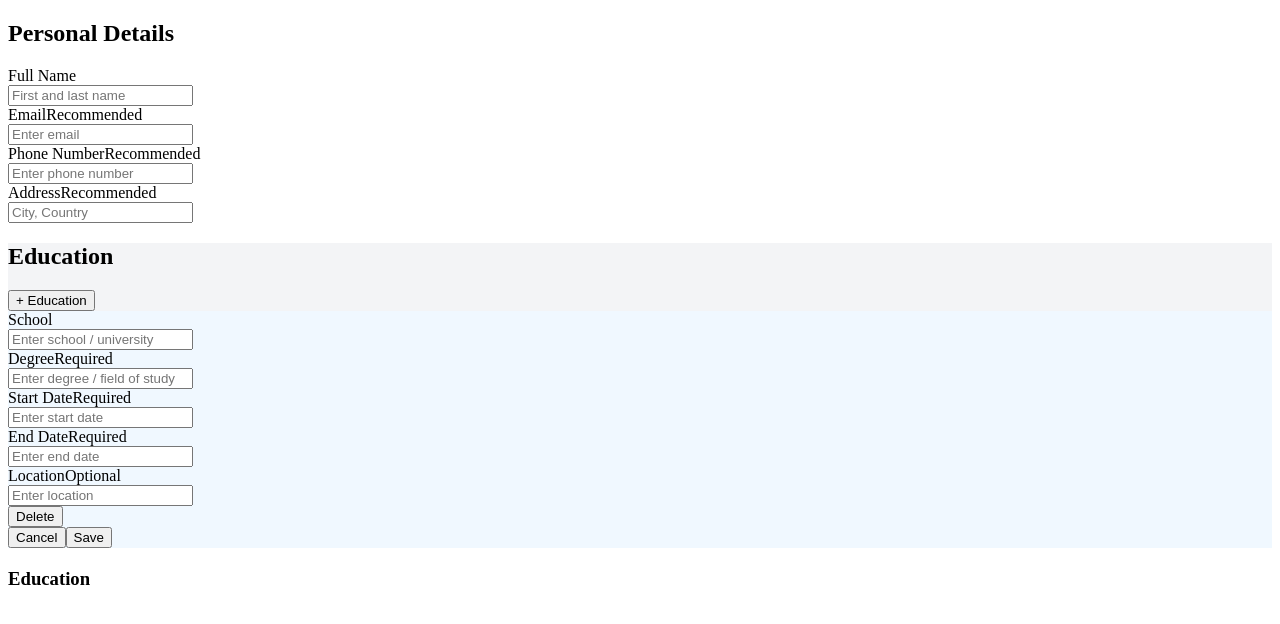
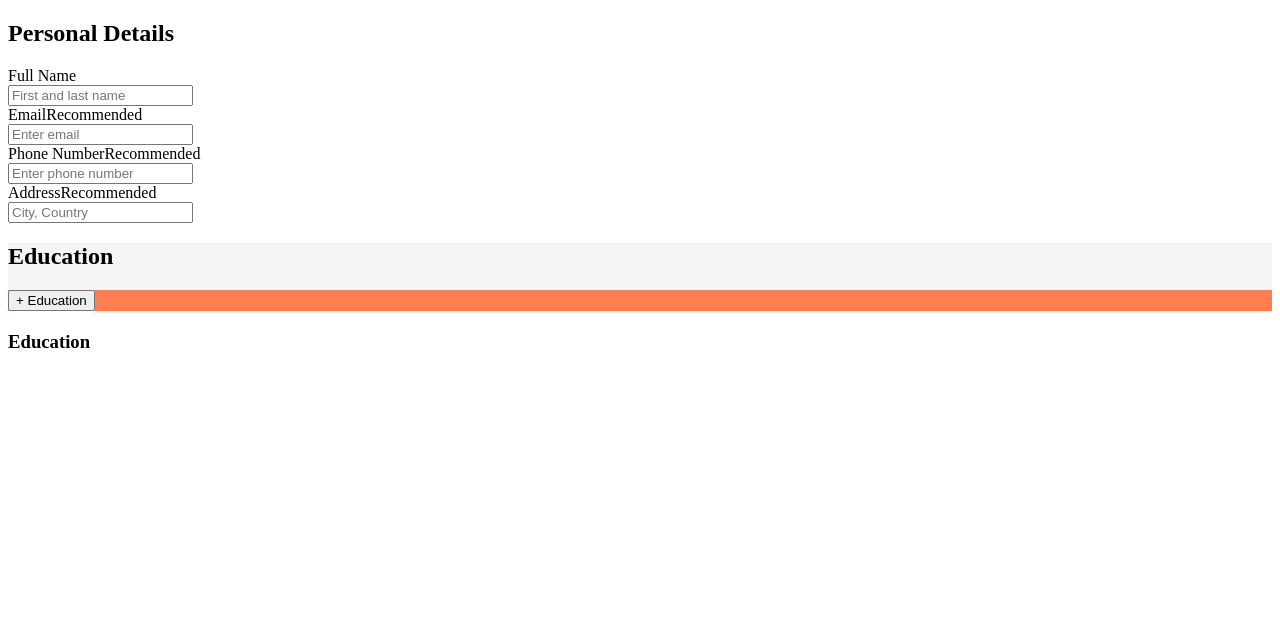
Before and after one commit to cxdemxn/cvApp, a React (Vite) app: page / in a window 1280 px wide. Shown: the top 624 px of the page. Built offline with nearby package versions, Linux system fonts and the light colour scheme.

Commit message:
changes can be made to already inputed education items and they reflect after save

```diff
--- a/src/App.jsx
+++ b/src/App.jsx
@@ -9,17 +9,35 @@ function App() {
   const [ personalDeet, setPersonalDeet ] = useState({fullName: '', email: '', phoneNumber: '', address: ''})
   const [ educationList, setEducationList ] = useState([])
   const [ currentEdu, setCurrentEdu ] = useState({id: '', school: '', degree: '', startDate: '', endDate: '', location: ''})
-
+  const [ isFormActive, setIsFormActive ] = useState(false)
+  const [ selectedEdu, setSelectedEdu ] = useState({})
+  const [ isFormEdit, setIsFormEdit ] = useState(false)
 
     function handleSaveForm(e) {
         e.preventDefault()
-        const newEduList = [ ...educationList ]
-        newEduList.push(currentEdu)
+        let updatedEduList
+        if (isFormEdit) {
+          updatedEduList = educationList.map(education => {
+            if (education.id === currentEdu.id) {
+              education = { ...currentEdu }
+            }
+            return education
+          })
 
-        // console.log(newEduList)
-        setEducationList(newEduList)
+          console.log(updatedEduList)
+          // updatedEduList = [ ...educationList ]
+        } else {
+          updatedEduList = [ ...educationList ]
+          updatedEduList.push(currentEdu)
+
+        }
+
+        // console.log(updatedEduList)
+        setEducationList(updatedEduList)
         setCurrentEdu({id: '', school: '', degree: '', startDate: '', endDate: '', location: ''})
         e.target.reset()
+        setIsFormEdit(false)
+        setIsFormActive(!isFormActive)
     }
 
     function handlePersonalDeetChange(id, value) {
@@ -30,6 +48,17 @@ function App() {
         setPersonalDeet(newPersonalDeet)
     }
 
+    function handleSelectedItem(id) {
+        let edu = {}
+        educationList.forEach(education => {
+          if (education.id === id)
+            edu = education
+        })
+
+        setIsFormEdit(true)
+        setCurrentEdu(edu)
+        setIsFormActive(!isFormActive)
+    }
 
   return (
     <div className='app'>
@@ -41,6 +70,12 @@ function App() {
         setCurrentEdu={setCurrentEdu}
         handleSaveForm={handleSaveForm}
         educationList={educationList}
+        handleSelectedItem={handleSelectedItem}
+
+        isFormActive={isFormActive}
+        setIsFormActive={setIsFormActive}
+
+
       />
 
       <CvForm
--- a/src/components/EditEducation.jsx
+++ b/src/components/EditEducation.jsx
@@ -1,3 +1,4 @@
+import { useState } from "react"
 import EditEducationForm from "./EditEducationForm"
 import EditEducationList from "./EditEducationList"
 
@@ -6,10 +7,15 @@ export default function({
     currentEdu,
     setCurrentEdu,
     handleSaveForm,
-    educationList
+    educationList,
+    isFormActive,
+    setIsFormActive,
+    handleSelectedItem,
+    selectedEdu,
+
+}) {
 
 
-}) {
     return (
         <div className="edit-section-subgroup">
             <div className="edit-section-head">
@@ -22,15 +28,32 @@ export default function({
             </div>
 
             <div className="edit-section-body">
+
+                {
+                    !isFormActive
+                    ?
+                    (
                         <EditEducationList
                             educationList={educationList}
+                            setIsFormActive={setIsFormActive}
+                            handleSelectedItem={handleSelectedItem}
                         />
-
+                    )
+                    :
+                    (
                         <EditEducationForm
                             currentEdu={currentEdu}
                             setCurrentEdu={setCurrentEdu}
                             handleSaveForm={handleSaveForm}
+                            selectedEdu={selectedEdu}
+
+                            setIsFormActive={setIsFormActive}
                         />
+                    )
+                }
+
+
+
             </div>
         </div>
     )
--- a/src/components/EditEducationForm.jsx
+++ b/src/components/EditEducationForm.jsx
@@ -5,10 +5,15 @@ import { v4 as uuidv4 } from 'uuid'
 export default function({
     currentEdu,
     setCurrentEdu,
-    handleSaveForm
+    handleSaveForm,
+    setIsFormActive
 
 }) {
 
+    // console.log(currentEdu)
+    function updateArray() {
+
+    }
 
     function handleChanges(id, value) {
         const newEdu = { ...currentEdu }
@@ -29,6 +34,7 @@ export default function({
                 inputId={'school'}
                 placeholder={'Enter school / university'}
                 onChange={handleChanges}
+                value={currentEdu.id ? currentEdu['school'] : ''}
             />
 
             <EditInputGroup
@@ -37,6 +43,8 @@ export default function({
                 placeholder={'Enter degree / field of study'}
                 fieldNote={'Required'}
                 onChange={handleChanges}
+                value={currentEdu.id ? currentEdu['degree'] : ''}
+
             />
 
             <EditInputGroup
@@ -45,6 +53,8 @@ export default function({
                 placeholder={'Enter start date'}
                 fieldNote={'Required'}
                 onChange={handleChanges}
+                value={currentEdu.id ? currentEdu['startDate'] : ''}
+
             />
 
             <EditInputGroup
@@ -53,6 +63,8 @@ export default function({
                 placeholder={'Enter end date'}
                 fieldNote={'Required'}
                 onChange={handleChanges}
+                value={currentEdu.id ? currentEdu['endDate'] : ''}
+
             />
 
             <EditInputGroup
@@ -61,13 +73,15 @@ export default function({
                 placeholder={'Enter location'}
                 fieldNote={'Optional'}
                 onChange={handleChanges}
+                value={currentEdu.id ? currentEdu['location'] : ''}
+
             />
 
             <div className="form-controls">
                 <button type="button">Delete</button>
 
                 <div className="form-control-group">
-                    <button type="button">Cancel</button>
+                    <button type="button" onClick={() => setIsFormActive(false)}>Cancel</button>
                     <button type="submit" >Save</button>
                 </div>
             </div>
--- a/src/components/EditEducationList.jsx
+++ b/src/components/EditEducationList.jsx
@@ -1,23 +1,16 @@
-function EditEducationListItem({education}) {
-
-    // console.log(education)
-    return (
-        <button type="button" className="edit-list-item" data-id={education.id}>
-            <span className="edit-list-item-text">{education.school}</span>
-            <i className="hide-edit-item-icon"></i>
-        </button>
-    )
-}
+import EditEducationListItem from "./EditEducationListItem"
 
 export default function({
-    educationList
+    educationList,
+    setIsFormActive,
+    handleSelectedItem
 
 }) {
 
-    console.log(educationList)
+    // console.log(educationList)
 
     const fEduList = educationList.map(education => (
-        <EditEducationListItem key={education.id} education={education} />
+        <EditEducationListItem key={education.id} education={education} handleSelectedItem={handleSelectedItem} />
     ))
 
     return (
@@ -26,7 +19,7 @@ export default function({
                 {fEduList}
             </ul>
 
-            <button type="button" className="add-button">+ Education</button>
+            <button type="button" className="add-button" onClick={() => setIsFormActive(true)}>+ Education</button>
         </div>
     )
 }
--- /dev/null
+++ b/src/components/EditEducationListItem.jsx
@@ -0,0 +1,13 @@
+export default function EditEducationListItem({
+    education,
+    handleSelectedItem,
+
+}) {
+
+    return (
+        <button type="button" className="edit-list-item" data-id={education.id} onClick={() => handleSelectedItem(education.id)}>
+            <span className="edit-list-item-text">{education.school}</span>
+            <i className="hide-edit-item-icon"></i>
+        </button>
+    )
+}
--- a/src/components/EditInputGroup.jsx
+++ b/src/components/EditInputGroup.jsx
@@ -1,4 +1,12 @@
-export default function EditInputGroup({ inputId, fieldNote, placeholder, label, onChange }) {
+export default function EditInputGroup({
+    inputId,
+    fieldNote,
+    placeholder,
+    label,
+    onChange ,
+    value
+
+}) {
     return (
         <div className="form-field-group">
             <div className="field-label">
@@ -19,6 +27,7 @@ export default function EditInputGroup({ inputId, fieldNote, placeholder, label,
                 id={inputId}
                 placeholder={placeholder}
                 onChange={(e) => { onChange(inputId, e.target.value) }}
+                value={value}
             />
         </div>
     )
--- a/src/components/EditSection.jsx
+++ b/src/components/EditSection.jsx
@@ -12,7 +12,13 @@ export default function({
     currentEdu,
     setCurrentEdu,
     handleSaveForm,
-    educationList
+    educationList,
+    handleSelectedItem,
+    selectedEdu,
+
+
+    isFormActive,
+    setIsFormActive
 
 }) {
     return (
@@ -27,6 +33,11 @@ export default function({
                 setCurrentEdu={setCurrentEdu}
                 handleSaveForm={handleSaveForm}
                 educationList={educationList}
+                handleSelectedItem={handleSelectedItem}
+                selectedEdu={selectedEdu}
+
+                isFormActive={isFormActive}
+                setIsFormActive={setIsFormActive}
             />
         </div>
     )
--- a/src/index.css
+++ b/src/index.css
@@ -5,3 +5,7 @@
 .edit-section-subgroup-form {
     background-color: aliceblue;
 }
+
+.edit-section-body {
+    background-color: coral;
+}
```
Lines whose indentation alone changed are shown as unchanged.
